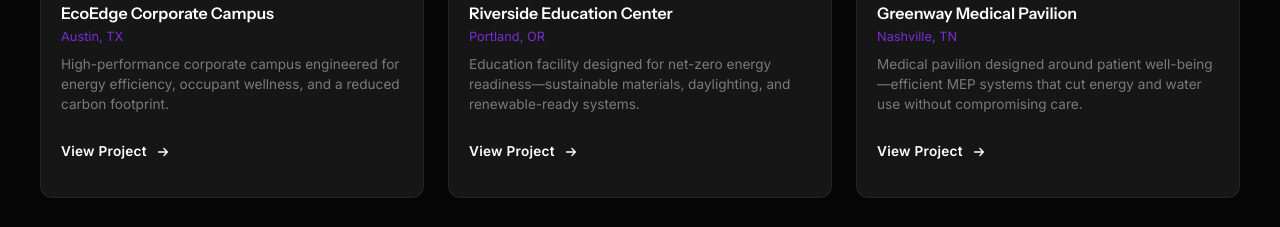
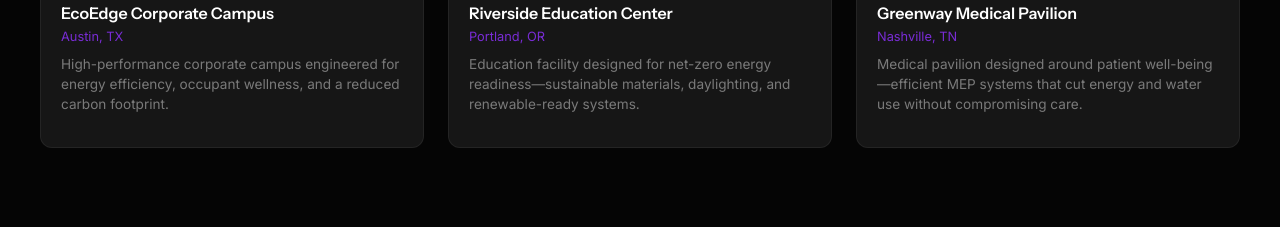
Before and after one commit to TaimoorWajid/website-320grit-angular, an Angular app: page /sustainability in a window 1280 px wide. Shown: the part 2940-3167 px from the top of the page. Built offline with nearby package versions, Linux system fonts and the light colour scheme.

Commit message:
Remove dead View Project links

```diff
--- a/src/app/features/about/sustainability/sustainability.data.ts
+++ b/src/app/features/about/sustainability/sustainability.data.ts
@@ -81,21 +81,18 @@ export const PROJECTS: ProjectCard[] = [
     loc: 'Austin, TX',
     text: 'High-performance corporate campus engineered for energy efficiency, occupant wellness, and a reduced carbon footprint.',
     img: 'https://images.unsplash.com/photo-1486406146926-c627a92ad1ab?w=600&q=80',
-    linkLabel: 'View Project',
   },
   {
     title: 'Riverside Education Center',
     loc: 'Portland, OR',
     text: 'Education facility designed for net-zero energy readiness—sustainable materials, daylighting, and renewable-ready systems.',
     img: 'https://images.unsplash.com/photo-1562774053-701939374585?w=600&q=80',
-    linkLabel: 'View Project',
   },
   {
     title: 'Greenway Medical Pavilion',
     loc: 'Nashville, TN',
     text: 'Medical pavilion designed around patient well-being—efficient MEP systems that cut energy and water use without compromising care.',
     img: 'https://images.unsplash.com/photo-1519494026892-80bbd2d6fd0d?w=600&q=80',
-    linkLabel: 'View Project',
   },
 ];
 
```
